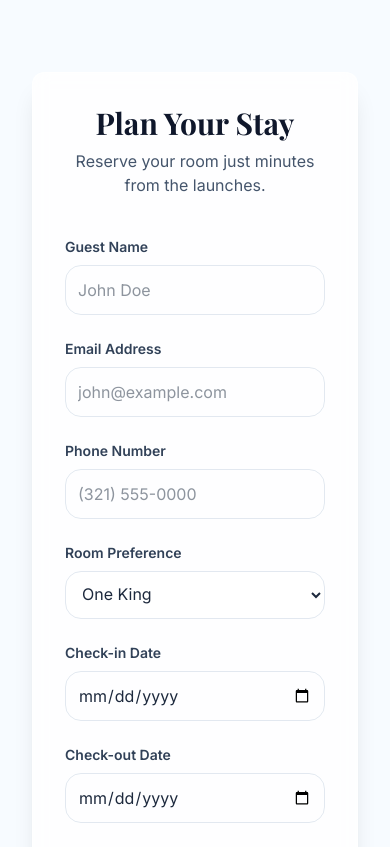
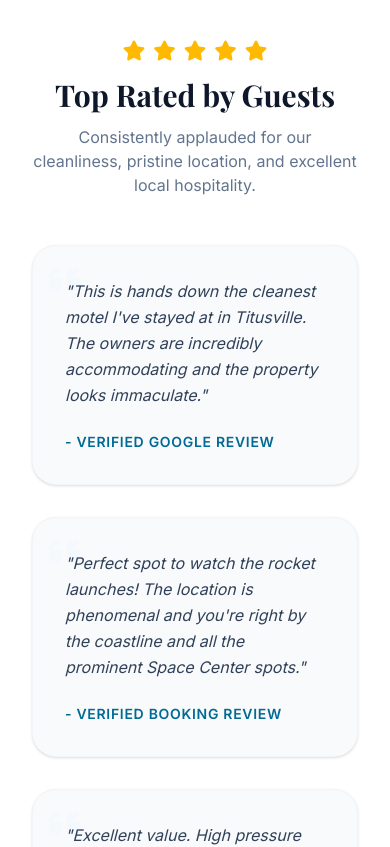
Before and after one commit to amishpatel0423/three-oaks-motel, a React (Vite) app in the folder frontend/: page / in a window 390 px wide. Shown: the part 4340-5187 px from the top of the page. Built offline with nearby package versions, Linux system fonts and the light colour scheme.

Commit message:
Add Testimonials section and interactive Google Map

```diff
--- a/frontend/src/pages/HomePage.tsx
+++ b/frontend/src/pages/HomePage.tsx
@@ -267,6 +267,41 @@ export default function HomePage() {
         </div>
       </section>
 
+      {/* High Ratings / Testimonials Section */}
+      <section className="py-16 bg-white border-y border-slate-100 mb-16">
+        <div className="max-w-7xl mx-auto px-8">
+          <div className="flex flex-col items-center justify-center text-center mb-12">
+            <div className="flex gap-2 text-amber-400 text-xl md:text-2xl mb-4">
+              <i className="fas fa-star"></i>
+              <i className="fas fa-star"></i>
+              <i className="fas fa-star"></i>
+              <i className="fas fa-star"></i>
+              <i className="fas fa-star"></i>
+            </div>
+            <h3 className="text-3xl font-display font-bold text-slate-900 mb-3">Top Rated by Guests</h3>
+            <p className="text-slate-500 max-w-2xl mx-auto">Consistently applauded for our cleanliness, pristine location, and excellent local hospitality.</p>
+          </div>
+          <div className="grid grid-cols-1 md:grid-cols-3 gap-8">
+             <div className="p-8 bg-slate-50 border border-slate-100 rounded-3xl relative shadow-sm">
+               <i className="fas fa-quote-left text-4xl text-sky-light/50 absolute top-4 left-4"></i>
+               <p className="relative z-10 italic text-slate-700 leading-relaxed">"This is hands down the cleanest motel I've stayed at in Titusville. The owners are incredibly accommodating and the property looks immaculate."</p>
+               <span className="block mt-6 font-bold text-sm text-ocean uppercase tracking-wider">- Verified Google Review</span>
+             </div>
+             <div className="p-8 bg-slate-50 border border-slate-100 rounded-3xl relative shadow-sm">
+               <i className="fas fa-quote-left text-4xl text-sky-light/50 absolute top-4 left-4"></i>
+               <p className="relative z-10 italic text-slate-700 leading-relaxed">"Perfect spot to watch the rocket launches! The location is phenomenal and you're right by the coastline and all the prominent Space Center spots."</p>
+               <span className="block mt-6 font-bold text-sm text-ocean uppercase tracking-wider">- Verified Booking Review</span>
+             </div>
+             <div className="p-8 bg-slate-50 border border-slate-100 rounded-3xl relative shadow-sm">
+               <i className="fas fa-quote-left text-4xl text-sky-light/50 absolute top-4 left-4"></i>
+               <p className="relative z-10 italic text-slate-700 leading-relaxed">"Excellent value. High pressure hot showers, freezing cold AC, and super comfortable beds. Will absolutely book again next time I am in town."</p>
+               <span className="block mt-6 font-bold text-sm text-ocean uppercase tracking-wider">- Verified Guest</span>
+             </div>
+          </div>
+        </div>
+      </section>
+
+
       {/* Booking Form Section */}
       <section id="booking" className="py-24 bg-sky-light/50">
         <div className="max-w-4xl mx-auto px-8">
@@ -363,6 +398,21 @@ export default function HomePage() {
         </div>
       </section>
 
+      {/* Interactive Location Map */}
+      <section className="w-full h-96 min-h-[400px] relative">
+        <iframe
+          title="Three Oaks Motel Location Map"
+          src="https://maps.google.com/maps?q=Three+Oaks+Motel,+Titusville&t=&z=15&ie=UTF8&iwloc=&output=embed"
+          width="100%"
+          height="100%"
+          style={{ border: 0 }}
+          allowFullScreen={true}
+          loading="lazy"
+          referrerPolicy="no-referrer-when-downgrade"
+          className="w-full h-full grayscale-[25%] hover:grayscale-0 transition-all duration-[1000ms]"
+        ></iframe>
+      </section>
+
       {/* Footer */}
       <footer id="contact" className="bg-slate-900 text-white py-20 px-8">
         <div className="max-w-7xl mx-auto grid grid-cols-1 md:grid-cols-3 gap-12">
```
